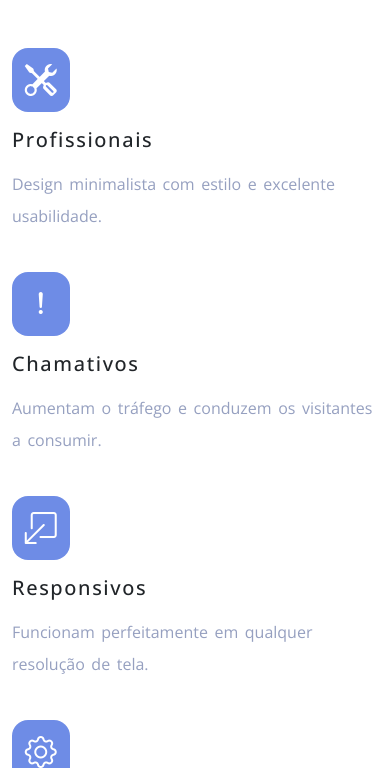
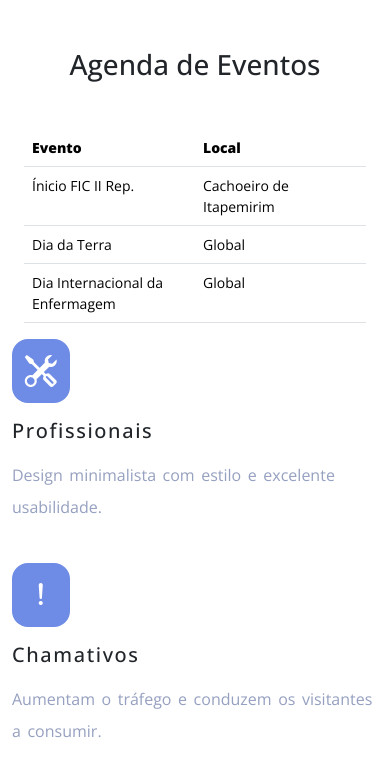
Before and after one commit to matheusgriffovasconcelos/hackathonprojeto, a plain HTML site: page index.html in a window 390 px wide. Shown: the part 2620-3388 px from the top of the page. Drawn offline with nearby package versions, Linux system fonts and the light colour scheme.

Commit message:
versao mathes

```diff
--- a/index.html
+++ b/index.html
@@ -13,9 +13,11 @@
     <link rel="stylesheet" href="index.css">
     <link rel="stylesheet" href="leiaute.css">
     <link rel="stylesheet" href="style.css">
+    <link rel="stylesheet" href="calendario.css">
     <link href="https://cdn.jsdelivr.net/npm/bootstrap@5.3.0-alpha1/dist/css/bootstrap.min.css" rel="stylesheet" integrity="sha384-GLhlTQ8iRABdZLl6O3oVMWSktQOp6b7In1Zl3/Jr59b6EGGoI1aFkw7cmDA6j6gD" crossorigin="anonymous">
     <script src="https://cdn.jsdelivr.net/npm/bootstrap@5.3.0-alpha1/dist/js/bootstrap.bundle.min.js" integrity="sha384-w76AqPfDkMBDXo30jS1Sgez6pr3x5MlQ1ZAGC+nuZB+EYdgRZgiwxhTBTkF7CXvN" crossorigin="anonymous"></script>
     <script src="script.js" defer></script>
+
     <title>Reprograme-se</title>
 </head>
 
@@ -31,7 +33,8 @@
                 <button id="increase-font-size" class="btn btn-lg btn-primary mb-1"><span class="bi bi-plus-circle">Aumentar Letras</span></button>
                 <button id="decrease-font-size" class="btn btn-lg btn-primary mb-1"><span class="bi bi-dash-circle">Diminuir Letras</span></button>
                 <div class="form-check form-switch bg-primary rounded-2 text-light">
-                    <input class="form-check-input" type="checkbox" role="switch" id="high-contrast-mode">Alto Contraste</div>
+                    <input class="form-check-input" type="checkbox" role="switch" id="high-contrast-mode">Alto Contraste
+                </div>
                 <!-- <label class="form-check-label btn btn-primary" for="high-contrast-mode"> Alto Contraste</label> -->
             </div>
         </div>
@@ -195,10 +198,22 @@
     </div>
 
 
+    <div class="container">
+        <h1 class="text-center mb-5">Agenda de Eventos</h1>
 
-
-
-
+        <table class="table">
+          <thead>
+            <tr>
+              <th>Data</th>
+              <th>Evento</th>
+              <th>Local</th>
+            </tr>
+          </thead>
+          <tbody>
+            <!-- Linhas da tabela serão adicionadas usando JavaScript -->
+          </tbody>
+        </table>
+      </div>
 
 
 
@@ -318,10 +333,21 @@
     </section>
 
     <section class="sec-assinar ta-center mb-30" data-aos="fade-up">
-            <h2 class="mb-15">Assinar nossa newsletter</h2>
-            <p class="mb-15">
-                Lorem ipsum dolor sit amet consectetur adipisicing elit. Fugit ipsa dolorum quas molestias eum? Vitae
-                culpa similique blanditiis vero quidem consequuntur autem quibusdam minima enim.
+        <h2 class="mb-15">Inscreva-se na nossa Newsletter e fique por dentro das novidades!</h2>
+        <p class="mb-15 text-start">
+            Ao assinar gratuitamente, você receberá em seu e-mail uma variedade de dicas e conteúdo relacionados a tecnologia e programação, tudo completamente grátis e acessível para todos. <br>
+
+            Queremos que você aproveite ao máximo a nossa plataforma e tenha acesso aos nossos conteúdos exclusivos. Para isso, estamos oferecendo a oportunidade de se inscrever em nossa newsletter e receber informações sobre novos cursos diretamente em sua caixa de entrada. <br>
+
+            Ao assinar nossa newsletter, você terá acesso a: <br>
+
+
+            - Informações sobre novos cursos lançados na plataforma <br>
+            - Dicas exclusivas sobre como aproveitar ao máximo nossos cursos <br>
+            - Conteúdo extra sobre os temas abordados nos cursos <br>
+            - E muito mais! <br>
+
+            Não perca mais tempo e inscreva-se agora mesmo. É rápido, fácil e totalmente gratuito. Basta preencher o formulário abaixo e começar a receber nossos cursos diretamente em sua caixa de entrada. Junte-se a nossa comunidade de estudantes e aproveite ao máximo nossos cursos gratuitos! <br>
         </p>
         <form class="mb-20">
             <input type="email" placeholder="E-mail" class="mb-20"><br>
@@ -336,6 +362,7 @@
 <footer class="ta-center" data-aos="fade" data-aos-offset="0">
     <p>&copy; Georgio Ferri Jr.</p>
 </footer>
+
 </body>
 
 </html>
--- a/script.js
+++ b/script.js
@@ -71,3 +71,51 @@ highContrastModeButton.addEventListener('click', () => {
     localStorage.removeItem('highContrastMode');
   }
 });
+
+
+
+
+
+// Array de eventos com datas e informações
+let eventos = [
+  {
+    data: "2023-03-08",
+    evento: "Ínicio FIC II Rep.",
+    local: "Cachoeiro de Itapemirim"
+  },
+  {
+    data: "2023-04-22",
+    evento: "Dia da Terra",
+    local: "Global"
+  },
+  {
+    data: "2023-05-12",
+    evento: "Dia Internacional da Enfermagem",
+    local: "Global"
+  }
+];
+
+// Seleciona o elemento tbody da tabela
+let tbody = document.querySelector("tbody");
+
+// Para cada evento, adiciona uma nova linha na tabela
+eventos.forEach(function (evento) {
+  // Cria uma nova linha
+  let novaLinha = document.createElement("tr");
+
+  // Adiciona as células da linha com os dados do evento
+  let dataCelula = document.createElement("td");
+  dataCelula.textContent = evento.data;
+  novaLinha.appendChild(dataCelula);
+
+  let eventoCelula = document.createElement("td");
+  eventoCelula.textContent = evento.evento;
+  novaLinha.appendChild(eventoCelula);
+
+  let localCelula = document.createElement("td");
+  localCelula.textContent = evento.local;
+  novaLinha.appendChild(localCelula);
+
+  // Adiciona a nova linha ao tbody da tabela
+  tbody.appendChild(novaLinha);
+});
--- a/style.css
+++ b/style.css
@@ -68,3 +68,36 @@
     width: 100px;
     border-radius: 100px;
 }
+
+
+
+
+
+
+
+/* Estilos para dispositivos pequenos */
+@media (max-width: 767px) {
+  /* Reduz a fonte do cabeçalho */
+  h1 {
+    font-size: 24px;
+  }
+
+  /* Ajusta o tamanho da tabela */
+  table {
+    font-size: 14px;
+  }
+
+  /* Esconde a coluna de datas */
+  table td:nth-child(1),
+  table th:nth-child(1) {
+    display: none;
+  }
+
+  /* Ajusta a largura das células de evento e local */
+  table td:nth-child(2),
+  table td:nth-child(3),
+  table th:nth-child(2),
+  table th:nth-child(3) {
+    width: 50%;
+  }
+}
```
Lines whose indentation alone changed are shown as unchanged.
